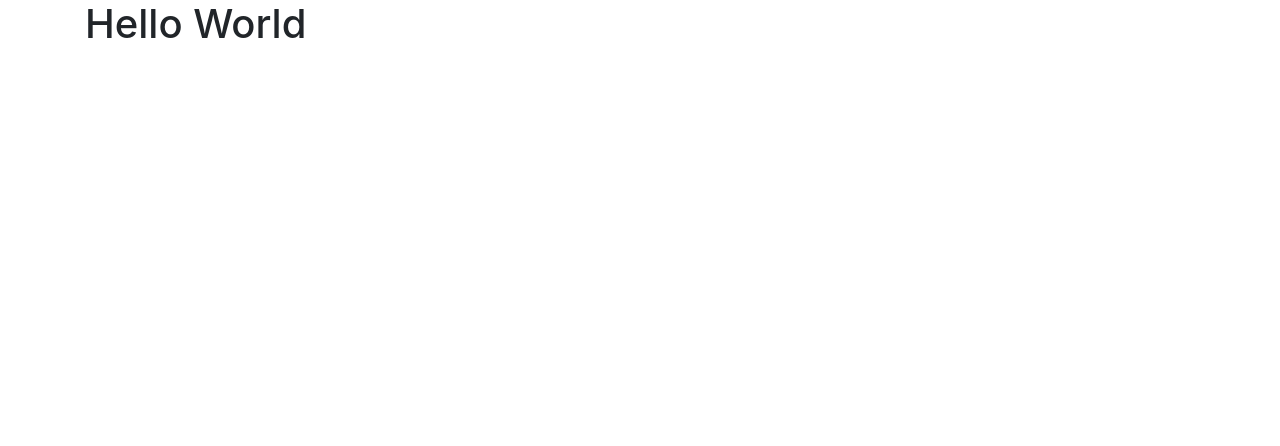
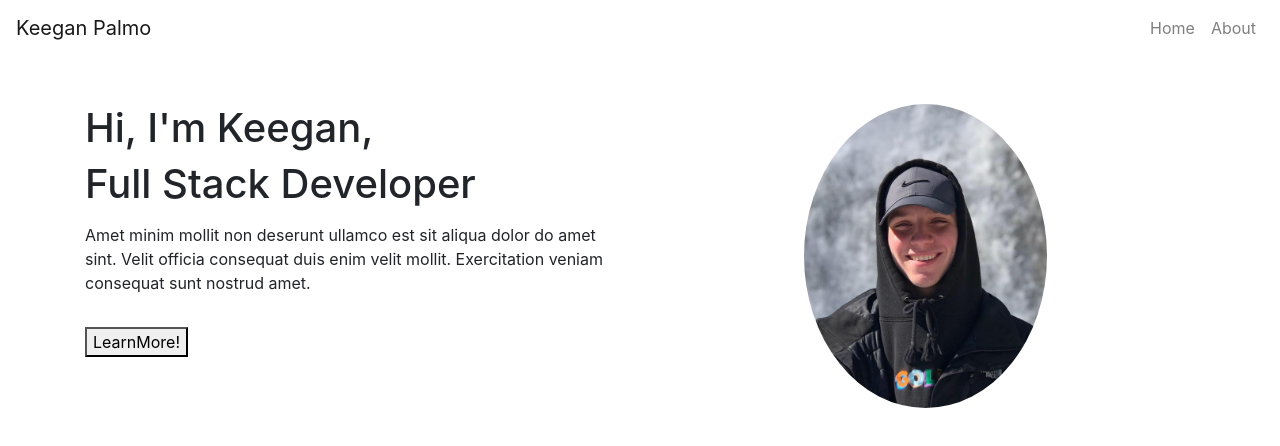
Before and after one commit to kppalmo/personalportfolio, a React (Create React App) app: page / in a window 1280 px wide. Shown: the top 446 px of the page. Built offline with nearby package versions, Linux system fonts and the light colour scheme.

Commit message:
section1Done

```diff
--- a/src/Pages/AboutSection.js
+++ b/src/Pages/AboutSection.js
@@ -2,18 +2,45 @@ import React from 'react';
 import styled from 'styled-components';
 import {Row, Col, Image } from 'react-bootstrap';
 import { Layout } from './Layout';
+import profilePic from '../img/profilePic.jpg';
+
 
 const Styles = styled.div`
 
+.spacing{
+    margin-top:15px;
+}
+.IMGSizing{
+    width:45%;
+    display:block;
+    margin-left:auto;
+    margin-right:auto;
+}
 
 `
 
 export const AboutSection = props => (
     <Styles>
         <Layout>
-        <h1>Hello World</h1>
-
-
+            <Row style={{marginTop:"3em"}}>
+                <Col lg={true}>
+                    <h1>Hi, I'm Keegan,</h1>
+                    <h1>Full Stack Developer</h1>
+                    <p class="spacing">
+                        Amet minim mollit non deserunt ullamco
+                        est sit aliqua dolor do amet sint. Velit
+                        officia consequat duis enim velit mollit.
+                        Exercitation veniam consequat sunt
+                        nostrud amet.
+                    </p>
+                    <button style={{marginTop:"1em"}}>
+                        LearnMore!
+                    </button>
+                </Col>
+                <Col lg={true}>
+                    <Image src={profilePic} alt="profileIMG" className="IMGSizing" roundedCircle />
+                </Col>
+            </Row>
         </Layout>
     </Styles>
 
--- a/src/Pages/Layout.js
+++ b/src/Pages/Layout.js
@@ -1,8 +1,15 @@
 import React from 'react';
 import { Container } from 'react-bootstrap';
+import  Navigation  from '../utils/Navigation';
 
 export const Layout = props => (
+    <>
+
+    <Navigation/>
+
     <Container>
-        {props.children}
+            {props.children}
     </Container>
+
+    </>
 )
--- /dev/null
+++ b/src/utils/Navigation.js
@@ -0,0 +1,34 @@
+import React from 'react';
+import { Nav, Navbar} from 'react-bootstrap';
+import styled from 'styled-components';
+
+const Styles = styled.div`
+
+    .navbar-custom {
+        background-color:;
+        color:white;
+
+    }
+
+
+`
+
+function Navigation () {
+    return(
+        <Styles>
+            <Navbar className="navbar-custom  " variant="light" expand="lg">
+                <Navbar.Brand href="/" className="txtColor">Keegan Palmo</Navbar.Brand>
+                <Navbar.Toggle aria-controls="basic-navbar-nav" />
+                <Navbar.Collapse id="basic-navbar-nav" >
+                    <Nav className="ml-auto   ">
+                    <Nav.Item><Nav.Link href="/" >Home</Nav.Link></Nav.Item>
+                    <Nav.Item><Nav.Link href="/about">About</Nav.Link></Nav.Item>
+                </Nav>
+                </Navbar.Collapse>
+            </Navbar>
+        </Styles>
+    )
+}
+
+
+export default Navigation;
```
Also changed, not shown: src/img/profilePic.jpg (added), src/logo.svg (deleted).
